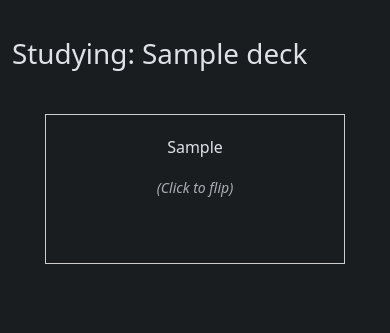
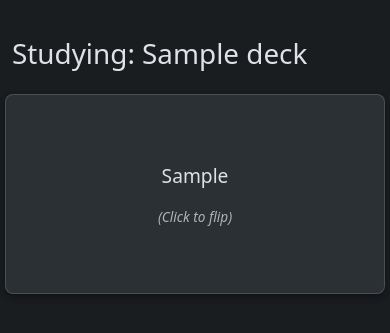
Before and after one commit to ionixjunior/django-flash-cards, a Django app: page /deck/1/flashcard in a window 390 px wide. Shown: the part 57-390 px from the top of the page. Run offline with Django 5.2, Linux system fonts and the light colour scheme; tables that the repository leaves empty hold one stand-in row (values such as "Sample post").

Commit message:
Refactor flash card styles for improved layout and responsiveness

```diff
--- a/flashcards/core/static/core/css/flash_card.css
+++ b/flashcards/core/static/core/css/flash_card.css
@@ -1,11 +1,42 @@
 .flash-card {
-    border: 1px solid #ccc;
-    padding: 20px;
-    margin: 20px;
+    width: 380px;
+    min-height: 200px;
+    padding: 25px;
+    margin-bottom: 1.5rem;
+    position: relative;
     cursor: pointer;
-    width: 300px;
-    min-height: 150px;
-    position: relative;
+    display: flex;
+    flex-direction: column;
+    justify-content: center;
+    align-items: center;
+    text-align: center;
+    background-color: var(--bs-tertiary-bg);
+    border: 1px solid var(--bs-border-color-translucent);
+    border-radius: 0.5rem;
+    box-shadow: 0 3px 6px rgba(0, 0, 0, 0.16), 0 3px 6px rgba(0, 0, 0, 0.23);
+    color: var(--bs-body-color);
+}
+
+.flash-card .card-front,
+.flash-card .card-back {
+    width: 100%;
+}
+
+.flash-card p {
+    margin-bottom: 0.75rem;
+    font-size: 1.2rem;
+    word-wrap: break-word;
+}
+
+.flash-card p:last-child {
+    margin-bottom: 0;
+}
+
+.flash-card .card-front small {
+    display: block;
+    margin-top: 1rem;
+    font-size: 0.85rem;
+    color: var(--bs-secondary-color);
 }
 
 .flash-card .card-back {
@@ -22,4 +53,7 @@
 
 .feedback-buttons {
     display: none;
+    width: 380px;
+    margin-top: 0;
+    text-align: center;
 }
```
